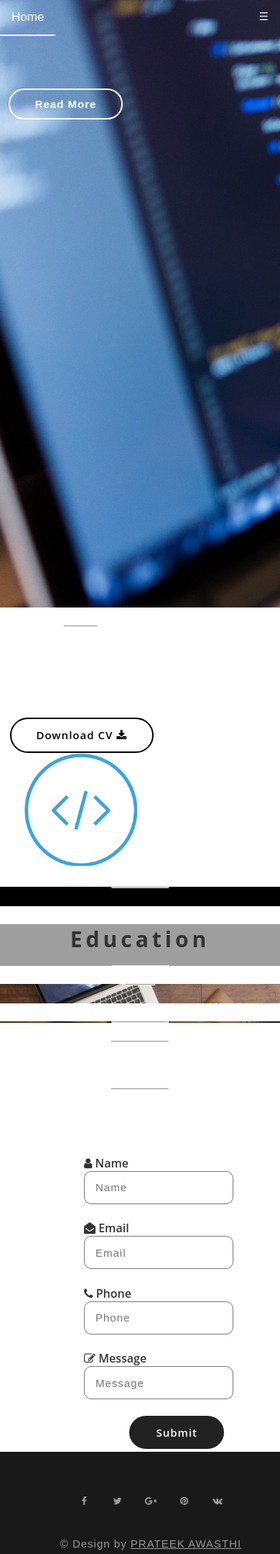
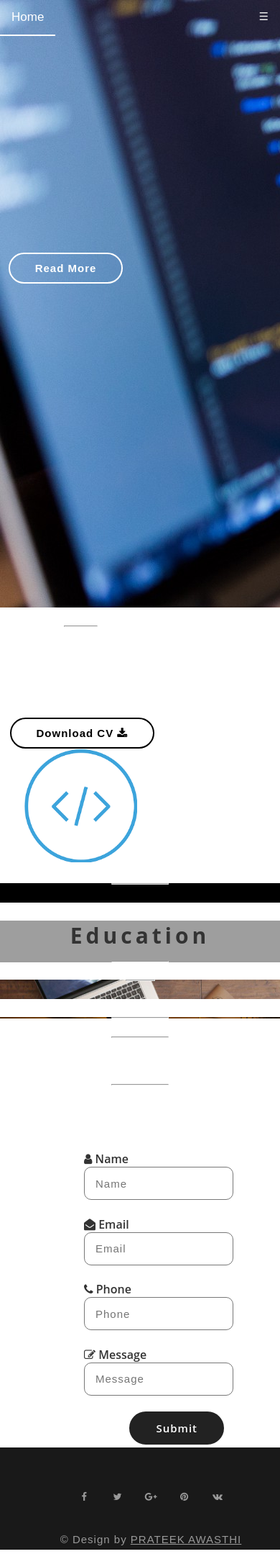
Before and after one commit to prateek1497/Personal-CV, a Node server app: template Assignment/views/resume.hbs in a window 390 px wide. Shown: the whole page at 72% size. Run offline with Node 20, Linux system fonts and the light colour scheme; the template is opened without the code that fills it, so the values that code supplies are empty; some libraries are stand-ins or nearby versions; grey boxes are pictures that could not be loaded.

Commit message:
Second commit

```diff
--- a/Assignment/info.txt
+++ b/Assignment/info.txt
@@ -1 +1 @@
-{}{"name":"dhjhe","email":"prateek1497@gmail.com","phone":"jkshgd","message":"jhhjk"}
+{}{"name":"dhjhe","email":"prateek1497@gmail.com","phone":"jkshgd","message":"jhhjk"}{"name":"prateek","email":"prateek1497@gmail.com","phone":"gydyiugdyscg","message":"hjgsycvhsv"}
--- a/Assignment/public/style.css
+++ b/Assignment/public/style.css
@@ -1,3 +1,7 @@
+html{
+    scroll-behavior: smooth;
+}
+
 div.banner-layer{
     background: url(background-photo.jpg);
     width: 100%;
@@ -124,7 +128,7 @@ body {margin:0;font-family:Arial}
 /* drop wala khatam */
 div.intro{
     margin-left: 3%;
-    margin-top: 13%;
+    margin-top: 33vh;
     background: transparent;
 }
 div.greet{
@@ -234,7 +238,7 @@ div.about-row-1{
     width: 100%;
     margin-left:3%;
 }
-div.cv{
+button.cv{
     padding: 11px 35px;
     background: none;
     color: black;;
@@ -248,7 +252,7 @@ div.cv{
     margin-left: 3%;
 
 }
-div.cv:hover{
+button.cv:hover{
 background-color:black;
 color:white;
 }
@@ -520,11 +524,13 @@ div.project-row-grid-2{
 @media only screen and (max-width:600px){
     div.project-row-grid-1{
         display: grid;
-
+        grid-template-columns: 100%;
+        grid-auto-flow: inherit;
 
     }
     div.project-row-grid-2{
         display: grid;
+        grid-template-columns: 100%;
 
     }
 
--- a/Assignment/server.js
+++ b/Assignment/server.js
@@ -36,6 +36,13 @@ console.log(fn({text: 'Click me!'}));
 
 app.use(bp.urlencoded({ extended: true }));
 app.use(bp.json());
+
+
+/* --------------------  downloading the cv -------------------     */
+app.get('/download', function(req, res){
+    var file = __dirname + '/download.jpg';
+    res.download(file); // Set disposition and send it.
+   });
 
 
 
--- a/Assignment/views/resume.hbs
+++ b/Assignment/views/resume.hbs
@@ -157,7 +157,17 @@ function myFunction() {
 
         {{data.second.content}}
         <br>
-        <div class="cv">Download CV  <i class="fa fa-download"></i> </div>
+
+
+         <a href = "/download">
+        <button class="cv">
+          Download CV <i class="fa fa-download"> </i>
+        </button>
+         </a>
+
+
+
+
 
       </div>
 
@@ -259,7 +269,7 @@ function myFunction() {
       </div>
       <div class = "edu-block-content">
         <ul>
-          <li style="list-style-type: circle">{{array.name}}</li><br>
+          <li >{{array.name}}</li><br>
           <li>{{array.cgpa}}</li><br>
           <li>{{array.board}}</li><br>
 
@@ -417,44 +427,11 @@ function myFunction() {
                    dots[i].className = dots[i].className.replace("active","");
                    }
                    slides[slideIndex-1].style.display = "block";
-                   dots[slideIndex-1].className += "active";
+                   dots[slideIndex-1].className += " active";
                    setTimeout(showSlides, 1000);
                    // Change image every 2 seconds
                }
            </script>
-
-
-
-
-
-
-
-
-
-
-
-
-
-
-
-
-
-
-
-
-
-
-
-
-
-
-
-
-
-
-
-
-
 
 
 
```
Also changed, not shown: Assignment/download.jpg (added), Assignment/public/download.jpg (added), 1 other file.
